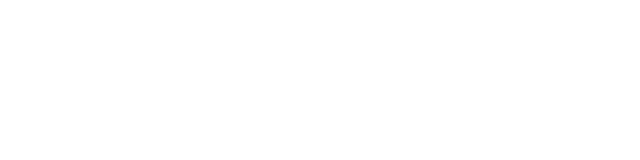
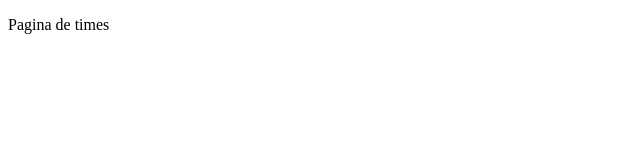
Before and after one commit to KauamScalzer/football-manager, an Angular app: page /teams in a window 1280 px wide. Before the commit this address led to /. Shown: the top 160 px of the page, without its empty margins (0-640 px from the left). Built offline with nearby package versions, Linux system fonts and the light colour scheme.

Commit message:
feat: add team component

```diff
--- a/src/app/app.routes.ts
+++ b/src/app/app.routes.ts
@@ -1,6 +1,8 @@
 import { Routes } from '@angular/router';
 import { HomeComponent } from './home/home.component';
+import { TeamsComponent } from './teams/teams.component';
 
 export const routes: Routes = [
-  { path: '', component: HomeComponent}
+  { path: '', component: HomeComponent},
+  { path: 'teams', component: TeamsComponent}
 ];
--- a/src/app/navbar/navbar.component.html
+++ b/src/app/navbar/navbar.component.html
@@ -5,7 +5,7 @@
         <a href="#">Principal</a>
       </li>
       <li>
-        <a href="#">Times</a>
+        <a href="/teams">Times</a>
       </li>
       <li>
         <a href="#">Tabela</a>
--- /dev/null
+++ b/src/app/teams/teams.component.html
@@ -0,0 +1 @@
+<p>Pagina de times</p>
```
Also changed, not shown: src/app/teams/teams.component.ts (added, +12 -0 lines), src/app/teams/teams.component.css (added).
